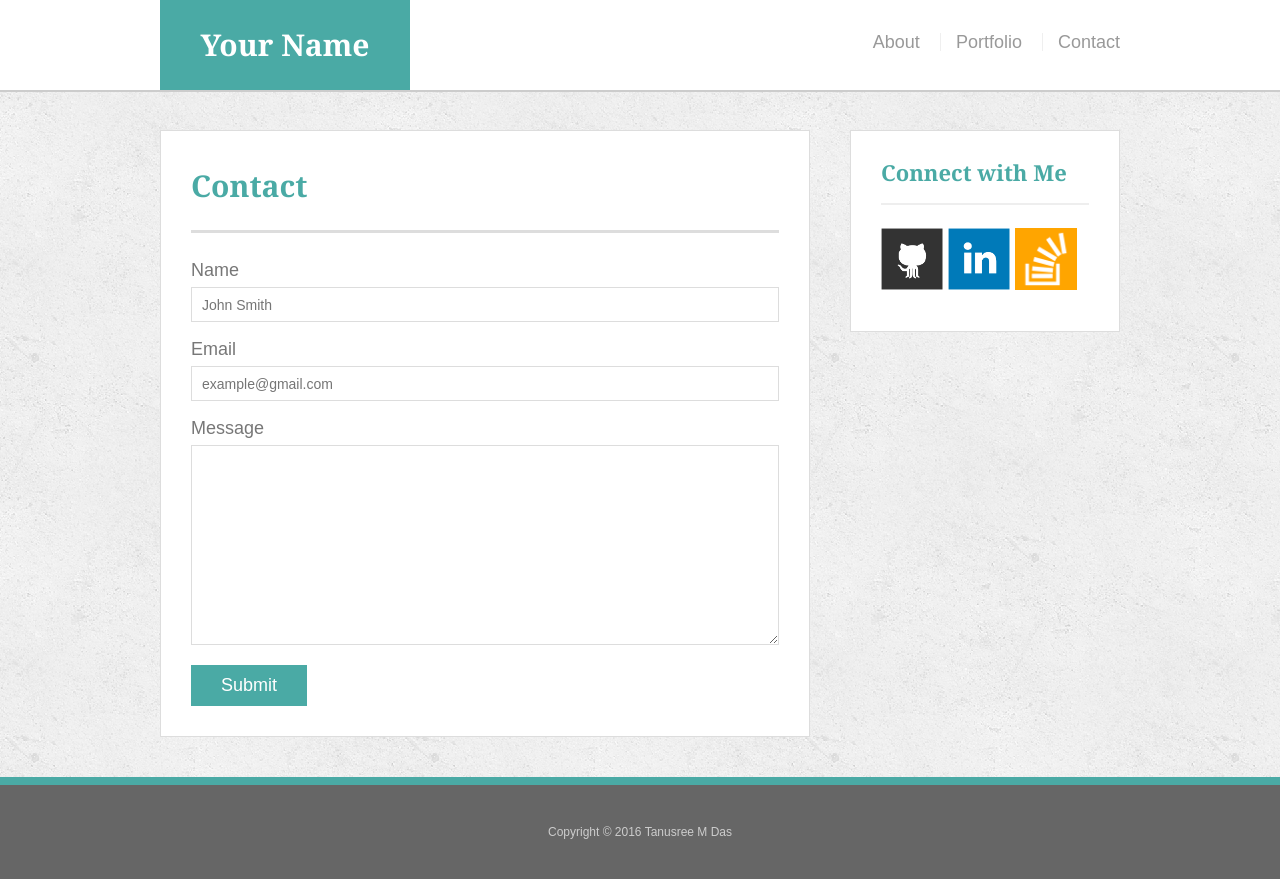
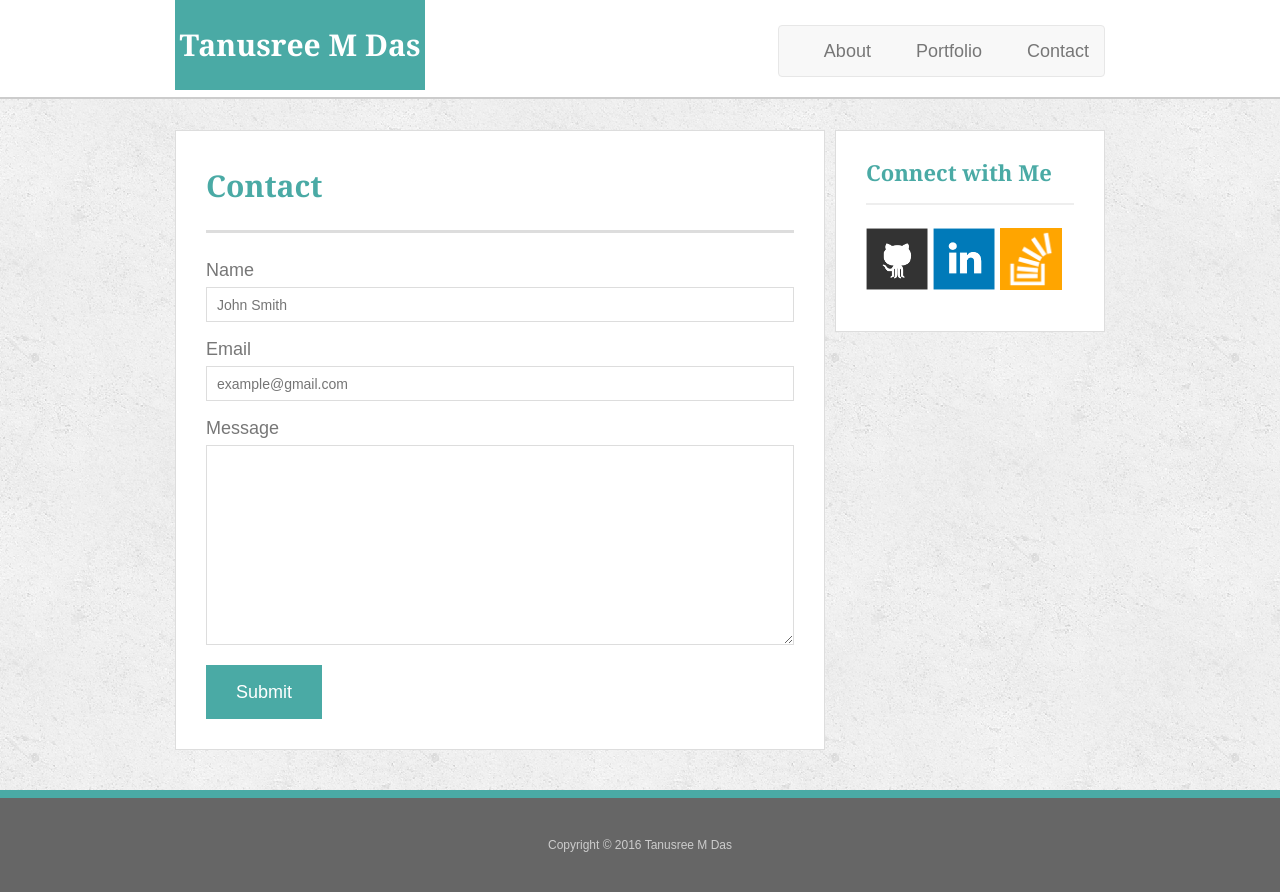
Before and after one commit to indiamithu/Bootstrap-Portfolio, a plain HTML site: page contact.html in a window 1280 px wide. Drawn offline with nearby package versions, Linux system fonts and the light colour scheme.

Commit message:
boostrap nav code  added in contact.html and portfolio.html page

```diff
--- a/assets/css/style.css
+++ b/assets/css/style.css
@@ -121,6 +121,7 @@ h3,
 /* main */
 #main-container {
   padding-top: 130px;
+
 }
 .main-section {
   float: left;
--- a/contact.html
+++ b/contact.html
@@ -4,20 +4,26 @@
   <meta charset="UTF-8">
   <meta name="viewport" content="width=device-width, initial-scale=1.0">
   <title>Contact | Your Name</title>
+  <link rel="stylesheet" href="https://maxcdn.bootstrapcdn.com/bootstrap/3.3.7/css/bootstrap.min.css" integrity="sha384-BVYiiSIFeK1dGmJRAkycuHAHRg32OmUcww7on3RYdg4Va+PmSTsz/K68vbdEjh4u" crossorigin="anonymous">
   <link rel="stylesheet" type="text/css" href="assets/css/reset.css">
   <link rel="stylesheet" type="text/css" href="assets/css/style.css">
 </head>
 <body>
-  <header id="masthead">
-    <div class="container">
-      <a href="index.html" id="logo">Your Name</a>
-      <nav>
-        <a href="index.html">About</a>
-        <a href="portfolio.html">Portfolio</a>
-        <a href="contact.html">Contact</a>
+   <header id="masthead">
+   <div class="container">
+     <a href="index.html" id="logo">Tanusree M Das</a>
+        <nav class="navbar navbar-default">
+         <div class="collapse navbar-collapse" id="bs-example-navbar-collapse-1">
+
+         <ul class="nav navbar-nav navbar-right">
+           <li><a href="index.html">About</a></li>
+           <li><a href="portfolio.html">Portfolio</a></li>
+           <li><a href="contact.html">Contact</a></li>
+         </ul>
+        </div><!-- /.container-fluid -->
       </nav>
     </div>
-  </header>
+   </header>
   <div id="main-container" class="container">
     <section class="main-section">
       <h1>Contact</h1>
```
Also changed, not shown: portfolio.html (+13 -7 lines).
